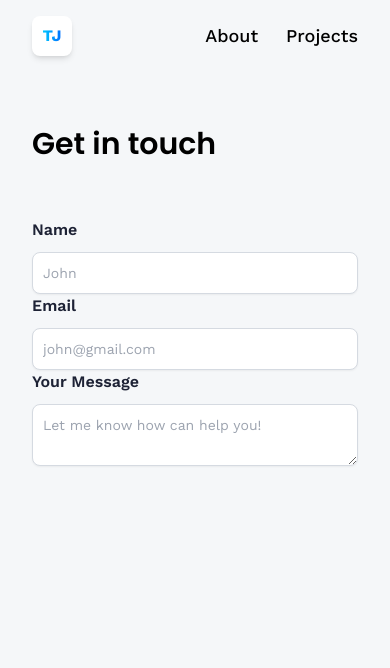
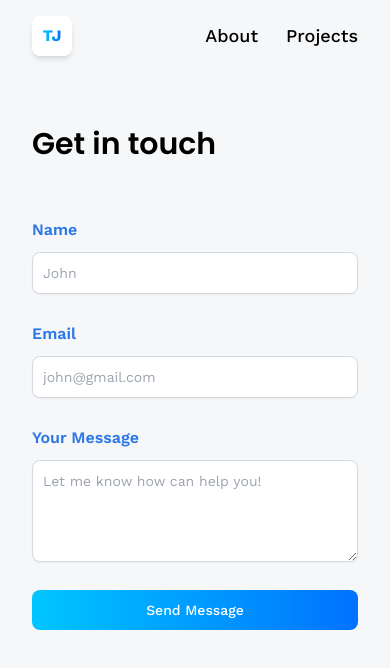
Before and after one commit to jansent1/3d_portfolio, a React (Vite) app: page /contact in a window 390 px wide. Shown: the top 668 px of the page. Built offline with nearby package versions, Linux system fonts and the light colour scheme.

Commit message:
Basic contact form and Emailjs installation

```diff
--- a/package.json
+++ b/package.json
@@ -10,6 +10,7 @@
     "preview": "vite preview"
   },
   "dependencies": {
+    "@emailjs/browser": "^3.11.0",
     "@react-spring/three": "^9.7.3",
     "@react-three/drei": "^9.88.16",
     "@react-three/fiber": "^8.15.11",
--- a/src/pages/Contact.jsx
+++ b/src/pages/Contact.jsx
@@ -1,19 +1,37 @@
-import React, { useState } from "react"
+import React, { useState, useRef } from "react"
+import emailjs from '@emailjs/browser'
 
 
 const Contact = () => {
+  const formRef = useRef(null);
   const [form, setForm] = useState({ name: "", email: "", message: "" })
-  const handleChange = () => {};
+  const [isLoading, setIsLoading] = useState(false);
+
+  const handleChange = (e) => {
+    //Update all the properties in the form:
+    setForm({ ...form, [e.target.name]: e.target.value  })
+  };
+
+  //Get the key-pressed event:
+  const handleSubmit = (e) => {
+    e.preventDefault();
+    setIsLoading(true);
+    emailjs.sendForm(
+
+    )
+  };
+
   const handleFocus = () => {};
   const handleBlur = () => {};
 
+
   return (
-    <section className="relative flex lg:flex-row flex col max-container">
+    <section className="relative flex lg:flex-row flex-col max-container">
       <div className="flex-1 min-w-[50%] flex flex-col">
         <h1 className="head-text" >Get in touch</h1>
 
-        <form action="" className="w-full flex-col gap-7 mt-14 ">
-          <label className="text-black-500 font-semibold">
+        <form className="w-full flex flex-col gap-7 mt-14" onSubmit={handleSubmit}>
+          <label className="text-blue-500 font-semibold">
             Name
             <input
               type="text"
@@ -27,7 +45,7 @@ const Contact = () => {
               onBlur={handleBlur}
           />
           </label>
-          <label className="text-black-500 font-semibold">
+          <label className="text-blue-500 font-semibold">
             Email
             <input
               type="email"
@@ -41,21 +59,30 @@ const Contact = () => {
               onBlur={handleBlur}
           />
           </label>
-          <label className="text-black-500 font-semibold">
+          <label className="text-blue-500 font-semibold">
             Your Message
             <textarea
 
               name="message"
-              className="input"
+              rows={4}
+              className="textarea"
               placeholder="Let me know how can help you!"
               required
-              value={form.name}
+              value={form.message}
               onChange={handleChange}
               onFocus={handleFocus}
               onBlur={handleBlur}
           />
           </label>
-
+          <button
+            type="submit"
+            className="btn"
+            disabled={isLoading}
+            onFocus={handleFocus}
+            onBlur={handleBlur}
+          >
+            {isLoading ? 'Sending....' : 'Send Message' }
+          </button>
         </form>
 
       </div>
```
Also changed, not shown: 1 other file (tests, documents, lock files or other folders).
